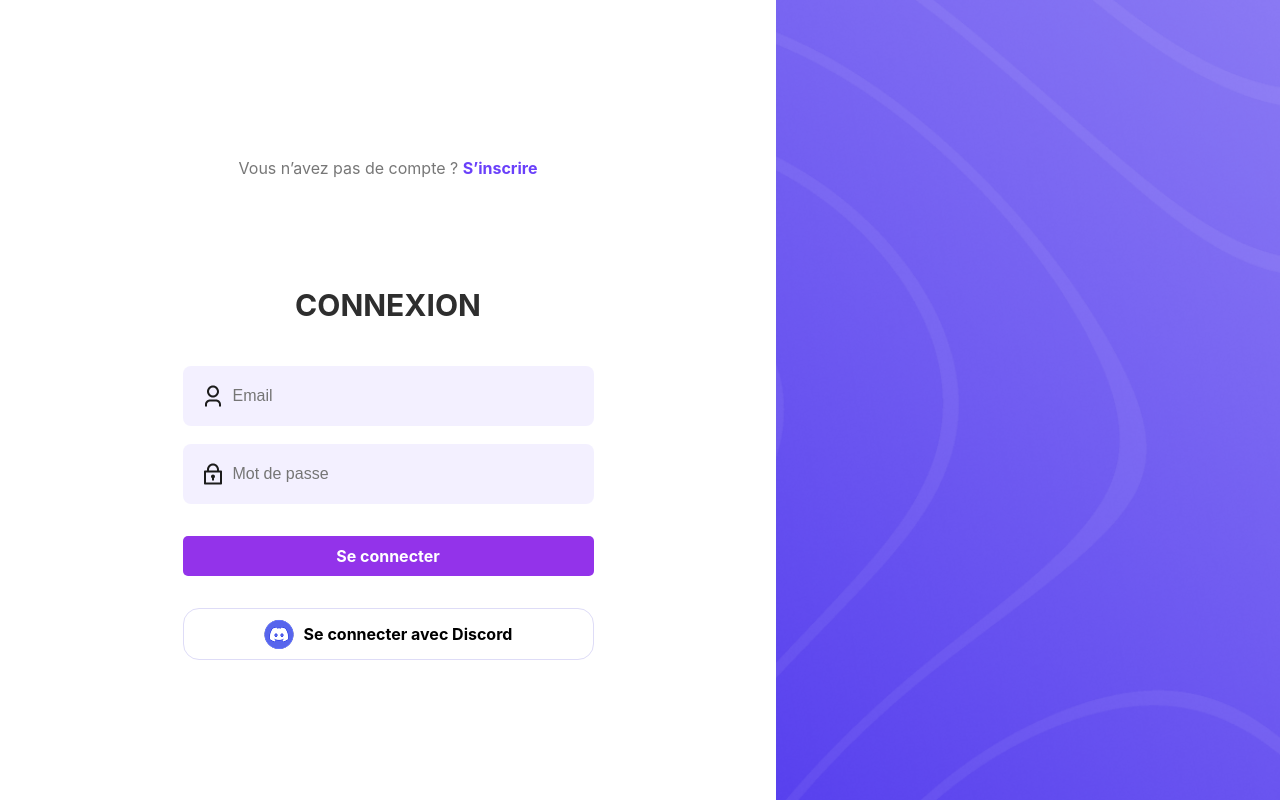
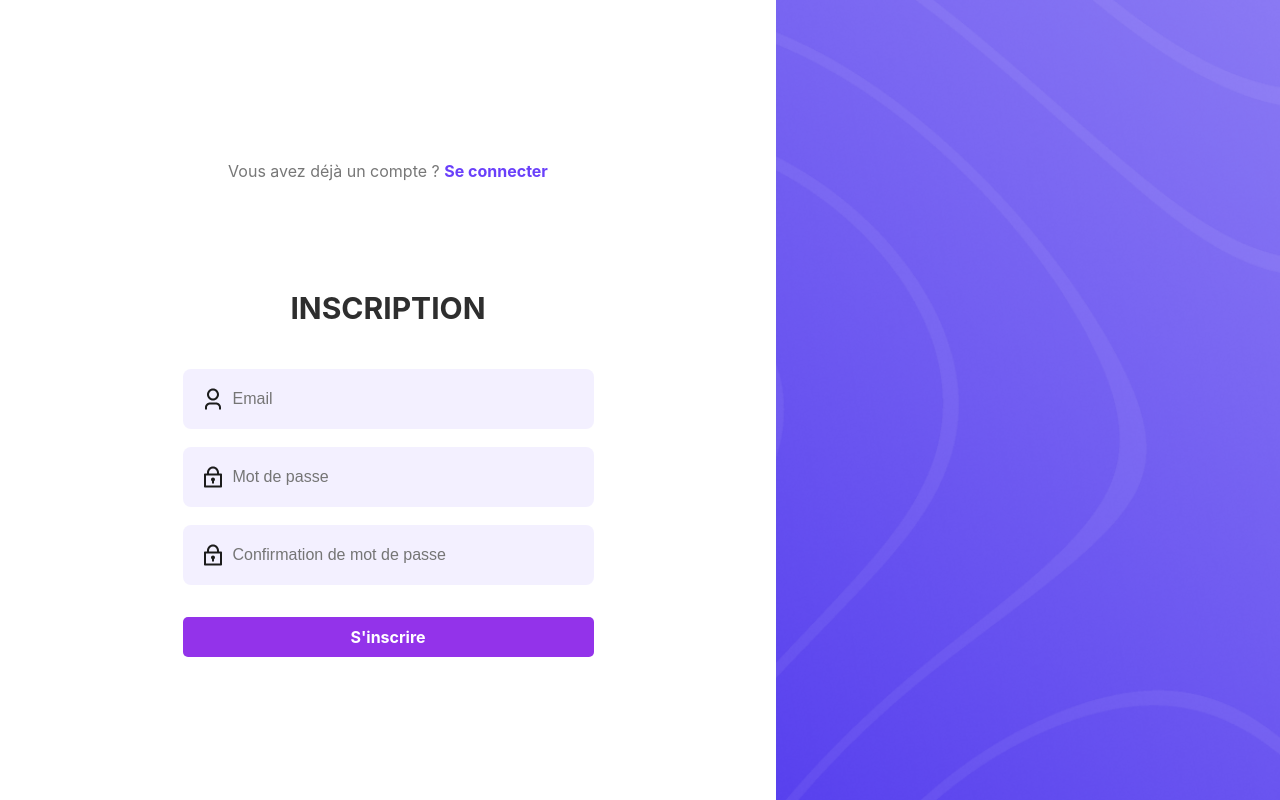
Before and after one commit to Alexisgnd/electron-vite-react-ts, a React (Vite) app: page / in a window 1280 px wide. Both pictures are taken after a click on the element "S’inscrire". Built offline with nearby package versions, Linux system fonts and the light colour scheme; no server answers.

Commit message:
feat and WIP : integrate Supabase for authentication; add sign-up and sign-in functionality

```diff
--- a/package.json
+++ b/package.json
@@ -26,6 +26,7 @@
     }
   },
   "dependencies": {
+    "@supabase/supabase-js": "^2.48.1",
     "react": "^19.0.0",
     "react-dom": "^19.0.0"
   },
--- a/src/pages/authentification.tsx
+++ b/src/pages/authentification.tsx
@@ -1,39 +1,118 @@
+import { useState } from "react";
+import { createClient } from "@supabase/supabase-js";
 import "./authentification.scss";
 import Button from "../components/Button";
 
+// Initialisation de Supabase avec les variables d'environnement
+const supabase = createClient(
+    import.meta.env.VITE_SUPABASE_URL,
+    import.meta.env.VITE_SUPABASE_ANON_KEY
+);
+
 const Authentification = () => {
+    const [isSignUp, setIsSignUp] = useState(false);
+    const [email, setEmail] = useState("");
+    const [password, setPassword] = useState("");
+    const [confirmPassword, setConfirmPassword] = useState("");
+    const [loading, setLoading] = useState(false);
+    const [errorMessage, setErrorMessage] = useState("");
+
+    // Bascule entre "Connexion" et "Inscription"
+    const toggleAuthMode = () => {
+        setIsSignUp(!isSignUp);
+        setErrorMessage(""); // Réinitialisation des erreurs
+    };
+
+    // Gestion de l'authentification avec Supabase
+    const handleAuth = async () => {
+        setLoading(true);
+        setErrorMessage("");
+
+        if (isSignUp && password !== confirmPassword) {
+            setErrorMessage("Les mots de passe ne correspondent pas.");
+            setLoading(false);
+            return;
+        }
+
+        try {
+            let result;
+            if (isSignUp) {
+                // Inscription
+                result = await supabase.auth.signUp({ email, password });
+            } else {
+                // Connexion
+                result = await supabase.auth.signInWithPassword({ email, password });
+            }
+
+            if (result.error) {
+                throw result.error;
+            }
+
+            alert(isSignUp ? "Inscription réussie !" : "Connexion réussie !");
+        } catch (error) {
+            setErrorMessage((error as Error).message || "Une erreur est survenue.");
+        }
+
+        setLoading(false);
+    };
+
     return (
         <div className="auth-container">
             {/* Partie gauche */}
             <div className="auth-left">
-                {/* Conteneur pour les textes */}
                 <div className="auth-texts-container">
-                    {/* Section supérieure avec les textes */}
                     <div className="auth-texts">
-                        <p>Vous n’avez pas de compte ? <span className="inscription">S’inscrire</span></p>
-                        <h1>CONNEXION</h1>
+                        <p>
+                            {isSignUp ? "Vous avez déjà un compte ?" : "Vous n’avez pas de compte ?"}{" "}
+                            <span className="inscription" onClick={toggleAuthMode}>
+                                {isSignUp ? "Se connecter" : "S’inscrire"}
+                            </span>
+                        </p>
+                        <h1>{isSignUp ? "INSCRIPTION" : "CONNEXION"}</h1>
                     </div>
                 </div>
 
-                {/* Section inférieure contenant le formulaire */}
+                {/* Formulaire d'authentification */}
                 <div className="auth-form">
                     <div className="input-container">
                         <div className="input-field">
                             <i className="icon user-icon"></i>
-                            <input type="email" placeholder="Email" />
+                            <input
+                                type="email"
+                                placeholder="Email"
+                                value={email}
+                                onChange={(e) => setEmail(e.target.value)}
+                            />
                         </div>
                         <div className="input-field">
                             <i className="icon lock-icon"></i>
-                            <input type="password" placeholder="Mot de passe" />
+                            <input
+                                type="password"
+                                placeholder="Mot de passe"
+                                value={password}
+                                onChange={(e) => setPassword(e.target.value)}
+                            />
                         </div>
+                        {isSignUp && (
+                            <div className="input-field">
+                                <i className="icon lock-icon"></i>
+                                <input
+                                    type="password"
+                                    placeholder="Confirmation de mot de passe"
+                                    value={confirmPassword}
+                                    onChange={(e) => setConfirmPassword(e.target.value)}
+                                />
+                            </div>
+                        )}
                     </div>
 
-                    <Button text="Se connecter" variant="primary" />
+                    {errorMessage && <p className="error-message">{errorMessage}</p>}
 
-                    <button className="discord-login">
-                        <div className="discord-icon" />
-                        Se connecter avec Discord
-                    </button>
+                    <Button
+                        text={loading ? "Inscription en cours..." : isSignUp ? "S'inscrire" : "Se connecter"}
+                        variant={loading ? "disabled" : "primary"}
+                        onClick={handleAuth}
+                    />
                 </div>
             </div>
 
```
Also changed, not shown: 1 other file (tests, documents, lock files or other folders).
